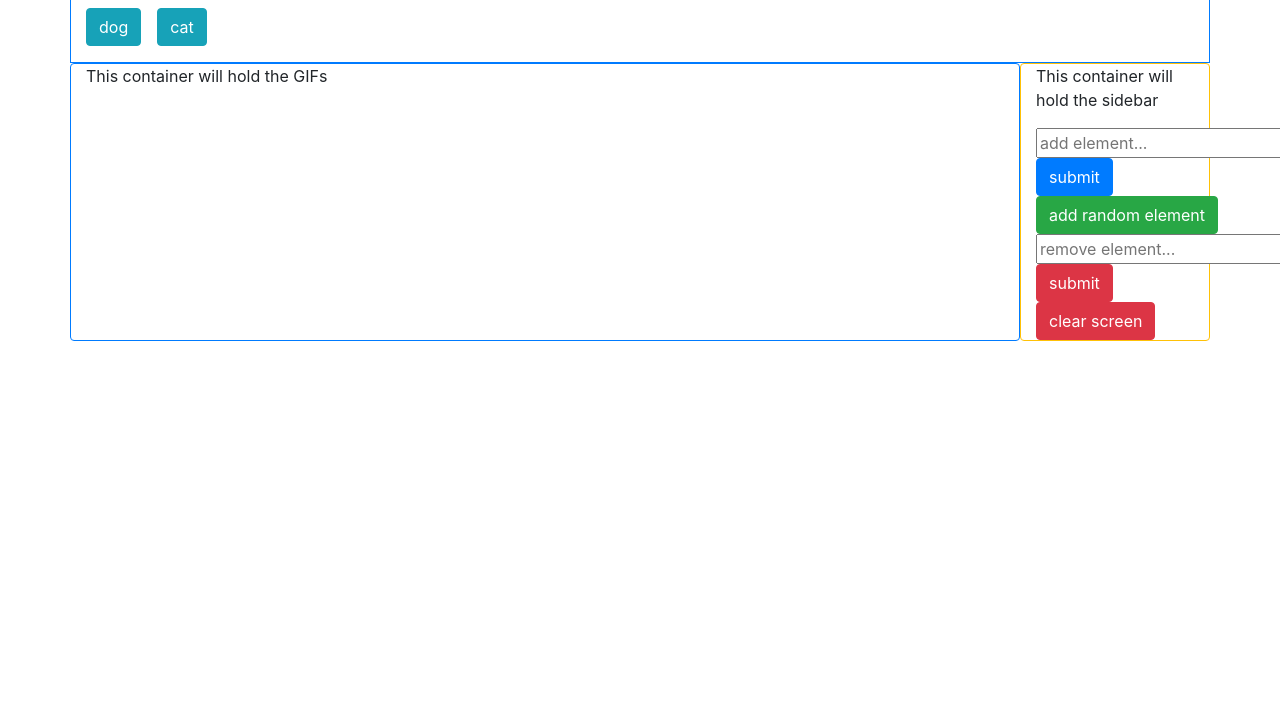
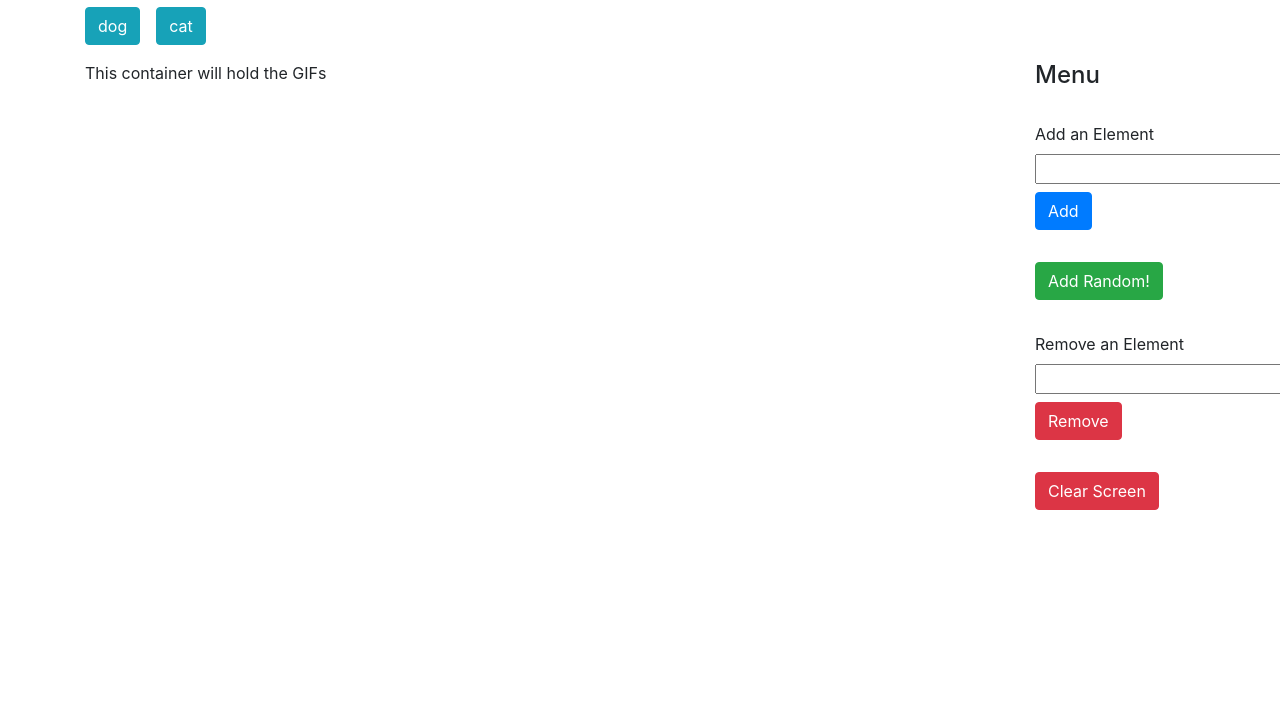
Before and after one commit to ansarkhan/unit-6-homework, a plain HTML site: page index.html in a window 1280 px wide. Shown: the part 89-800 px from the top of the page. Drawn offline with nearby package versions, Linux system fonts and the light colour scheme; no server answers.

Commit message:
core functionality built, need to style and add bonus

```diff
--- a/app.js
+++ b/app.js
@@ -127,7 +127,10 @@ var ajFN = function() {
 };
 
 var displayGifs = function(searchBy) {
+    // https://cors-anywhere.herokuapp.com/
     queryURL = `https://api.giphy.com/v1/gifs/search?api_key=${key}&q=${searchBy}&limit=${limit}&offset=0&rating=G&lang=en`;
+
+    clearScr();
 
     $.ajax({
         url: queryURL,
@@ -136,14 +139,15 @@ var displayGifs = function(searchBy) {
         console.log(response);
         response.data.forEach((element, index) => {
             var gifContainer = $("<div>");
-            gifContainer.addClass('d-inline gif-container');
+            gifContainer.addClass('col-4 gif-container');
 
             var gifText = $("<div>");
             gifText.addClass('gif-text');
-            gifText.text('sample');
+            gifText.text(`Rating: ${response.data[index].rating}`);
 
-            var gif = $("<img>");
-            gif.attr('src', response.data[index].url);
+            var gif = $("<embed>");
+            gif.attr('src', response.data[index].embed_url);
+            gif.addClass('gif');
             // gifContainer.text('sample');
 
             $(htmlElements.mainContainer).append(gifContainer);
--- a/index.html
+++ b/index.html
@@ -12,7 +12,7 @@
 </head>
 <body>
     <main role="main" class="container">
-        <div class="row border border-primary">
+        <div class="row">
             <div class="col-12">
                 <h1>Giphy App</h1>
             </div>
@@ -21,21 +21,40 @@
             </div>
         </div>
         <div class="row">
-            <div class="col-10 border border-primary rounded" id="main-container">
+            <div class="col-10" id="main-container">
                 <p>This container will hold the GIFs</p>
+                <!-- <div class='col-6 d-inline gif-container'>
+                    <img src="./images/test.png" class='img-fluid' alt="">
+                    <div class='gif-text d-inline'>
+                        <p>sample text</p>
+                    </div>
+                </div>
+                <div class='col-6 d-inline gif-container'>
+                        <img src="./images/test.png" class='img-fluid' alt="">
+                        <div class='gif-text d-inline'>
+                            <p>sample text</p>
+                        </div>
+                    </div> -->
+
             </div>
-            <div class="col-2 border border-warning rounded">
-                <p>This container will hold the sidebar</p>
-                <input type="text" id="element-value" placeholder="add element...">
-                <button type="button" class="btn btn-primary" id="add-element">submit</button>
-
-                <button type="button" class="btn btn-success" id="add-rand-element">add random element</button>
-
-                <input type="text" id="element-value-rem" placeholder="remove element...">
-                <button type="button" class="btn btn-danger" id="remove-element">submit</button>
-
-                <button type="button" class="btn btn-danger" id="clear-screen">clear screen</button>
-
+            <div class="col-2">
+                <h4>Menu</h4>
+                <div class="menu-container">
+                    <label for="element-value">Add an Element</label>
+                    <input type="text" id="element-value">
+                    <button type="button" class="btn btn-primary" id="add-element">Add</button>
+                </div>
+                <div class="menu-container">
+                    <button type="button" class="btn btn-success" id="add-rand-element">Add Random!</button>
+                </div>
+                <div class="menu-container">
+                    <label for="element-value">Remove an Element</label>
+                    <input type="text" id="element-value-rem">
+                    <button type="button" class="btn btn-danger" id="remove-element">Remove</button>
+                </div>
+                <div class="menu-container">
+                    <button type="button" class="btn btn-danger" id="clear-screen">Clear Screen</button>
+                </div>
             </div>
 
         </div>
--- a/style.css
+++ b/style.css
@@ -14,3 +14,11 @@ body {
 .my-button {
   margin: 1rem 1rem 1rem 0rem;
 }
+
+.menu-container {
+  margin: 2rem 0rem 2rem 0rem;
+}
+
+#add-element, #remove-element{
+  margin-top: .5rem;
+}
```
Also changed, not shown: images/test.png (added), 1 other file.
